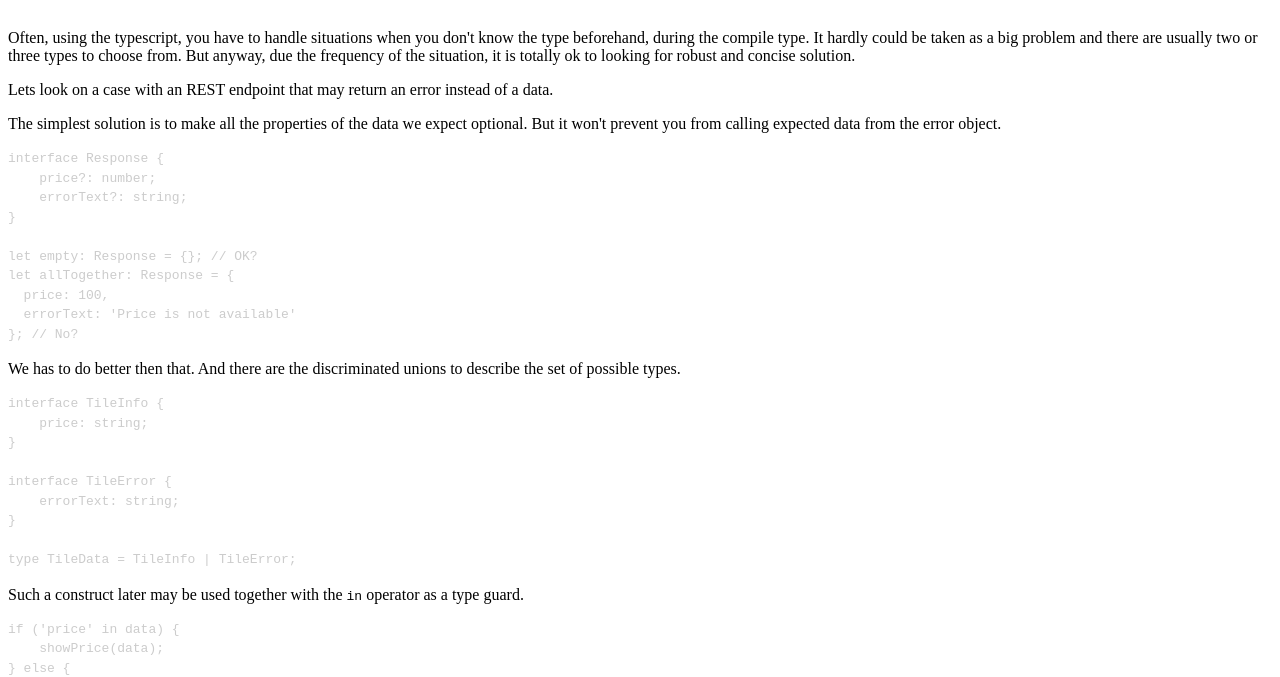
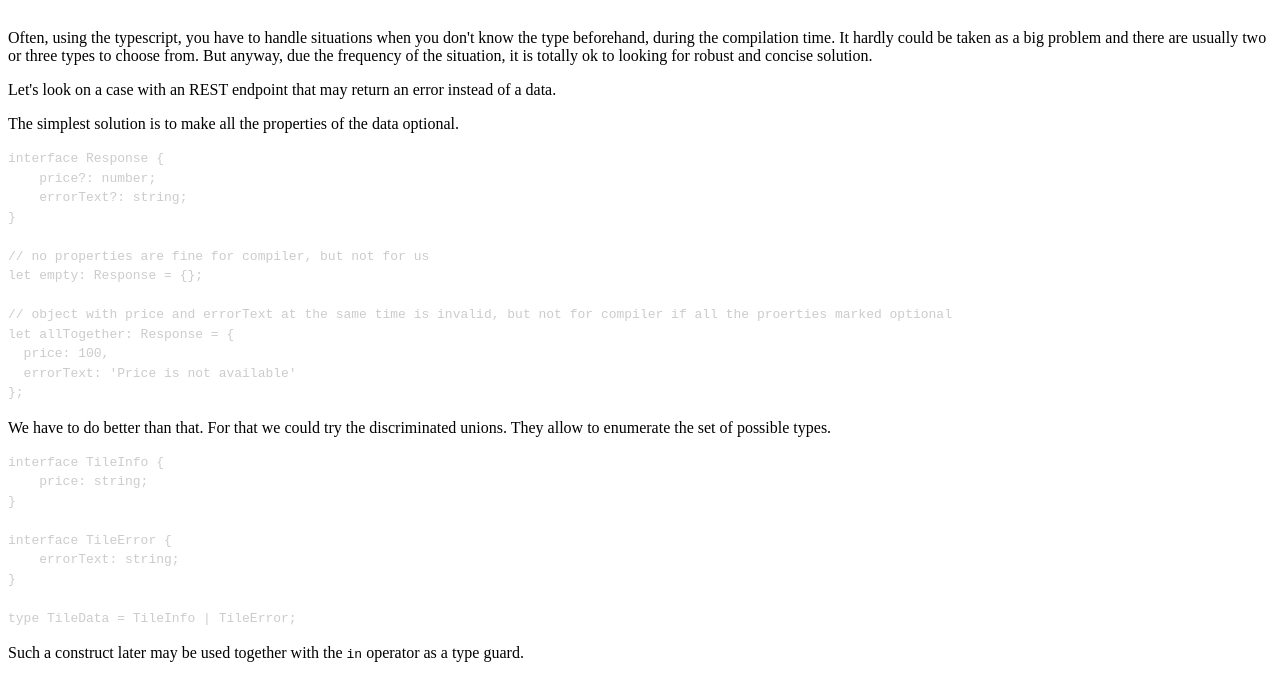
Before and after one commit to nulltier/anzo.me, a Gatsby site: page /note/distinguish-types-in-runtime in a window 1280 px wide. Shown: the part 127-804 px from the top of the page. Built offline with nearby package versions, Linux system fonts and the light colour scheme; Gatsby itself is replaced by a stand-in of ours; some packages are replaced by stand-ins of ours; code samples lack their colours.

Commit message:
note 0001, explain better why the all the optional properties aren't good enough to handle unknown values

````diff
--- a/src/content/notes/distinguish-types-in-runtime.md
+++ b/src/content/notes/distinguish-types-in-runtime.md
@@ -3,15 +3,15 @@
 id: '0001'
 title: 'Distinguish types at runtime'
 tags: ['typescript', 'typescript']
-short: Often, using the typescript, you have to handle situations when you don't know the type beforehand, during the compile type.
+short: Often, using the typescript, you have to handle situations when you don't know the type beforehand, during the compilation time.
 
 ---
 
-Often, using the typescript, you have to handle situations when you don't know the type beforehand, during the compile type. It hardly could be taken as a big problem and there are usually two or three types to choose from. But anyway, due the frequency of the situation, it is totally ok to looking for robust and concise solution.
+Often, using the typescript, you have to handle situations when you don't know the type beforehand, during the compilation time. It hardly could be taken as a big problem and there are usually two or three types to choose from. But anyway, due the frequency of the situation, it is totally ok to looking for robust and concise solution.
 
-Lets look on a case with an REST endpoint that may return an error instead of a data.
+Let's look on a case with an REST endpoint that may return an error instead of a data.
 
-The simplest solution is to make all the properties of the data we expect optional. But it won't prevent you from calling expected data from the error object.
+The simplest solution is to make all the properties of the data optional.
 
 ```typescript
 interface Response {
@@ -19,14 +19,17 @@ interface Response {
     errorText?: string;
 }
 
-let empty: Response = {}; // OK?
+// no properties are fine for compiler, but not for us
+let empty: Response = {};
+
+// object with price and errorText at the same time is invalid, but not for compiler if all the proerties marked optional
 let allTogether: Response = {
   price: 100,
   errorText: 'Price is not available'
-}; // No?
+};
 ```
 
-We has to do better then that. And there are the discriminated unions to describe the set of possible types.
+We have to do better than that. For that we could try the discriminated unions. They allow to enumerate the set of possible types.
 
 ```typescript
 interface TileInfo {
@@ -58,7 +61,7 @@ Because of this, a typecasting is another method to prompt a type.
 (renderingData as ResponseSuccess).accessData.forEach(doSomething);
 ```
 
-With no other attempts to use the value of uncertain type typecasting will do the job. Otherwise typescript will ask you to cast a type every each attempt to access a value.
+With no other attempts to use the value of uncertain type typecasting will do the job. Otherwise, typescript will ask you to cast a type every each attempt to access a value.
 
 ```typescript
 //this won't work
````
